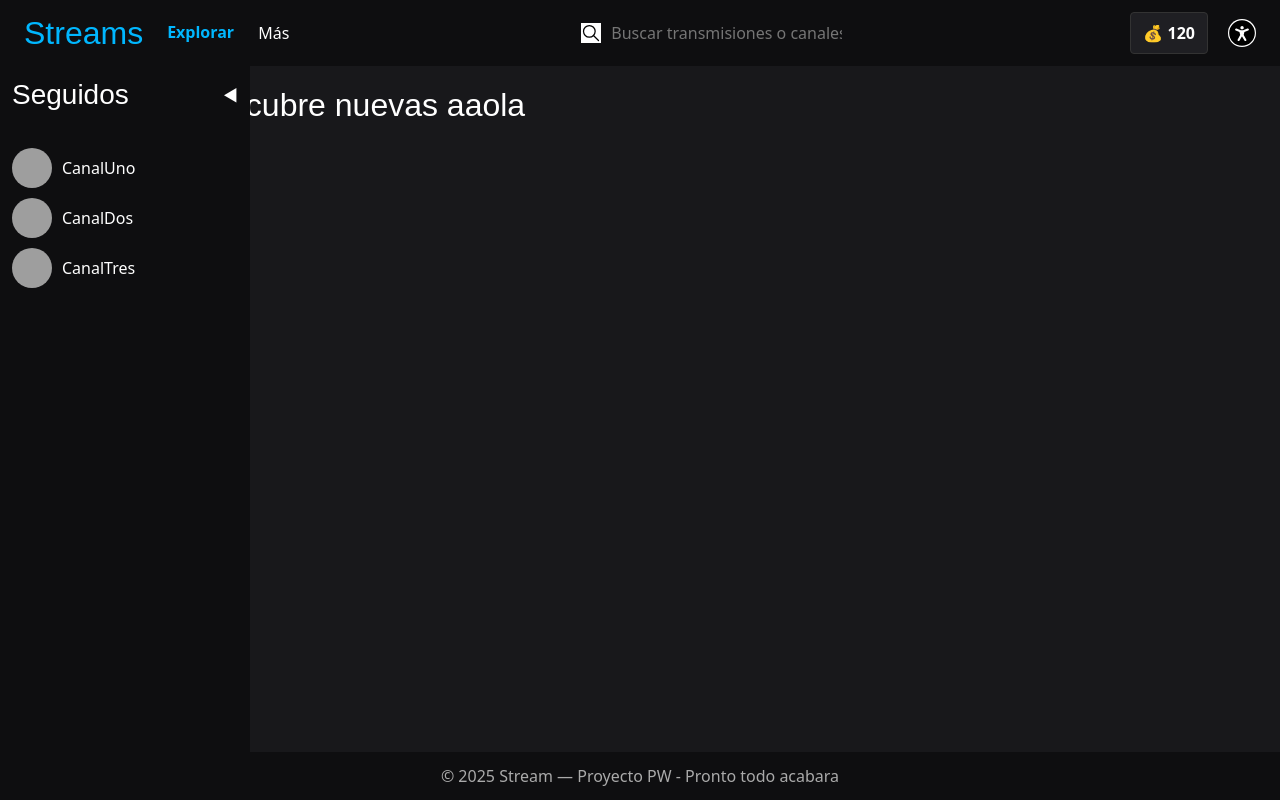
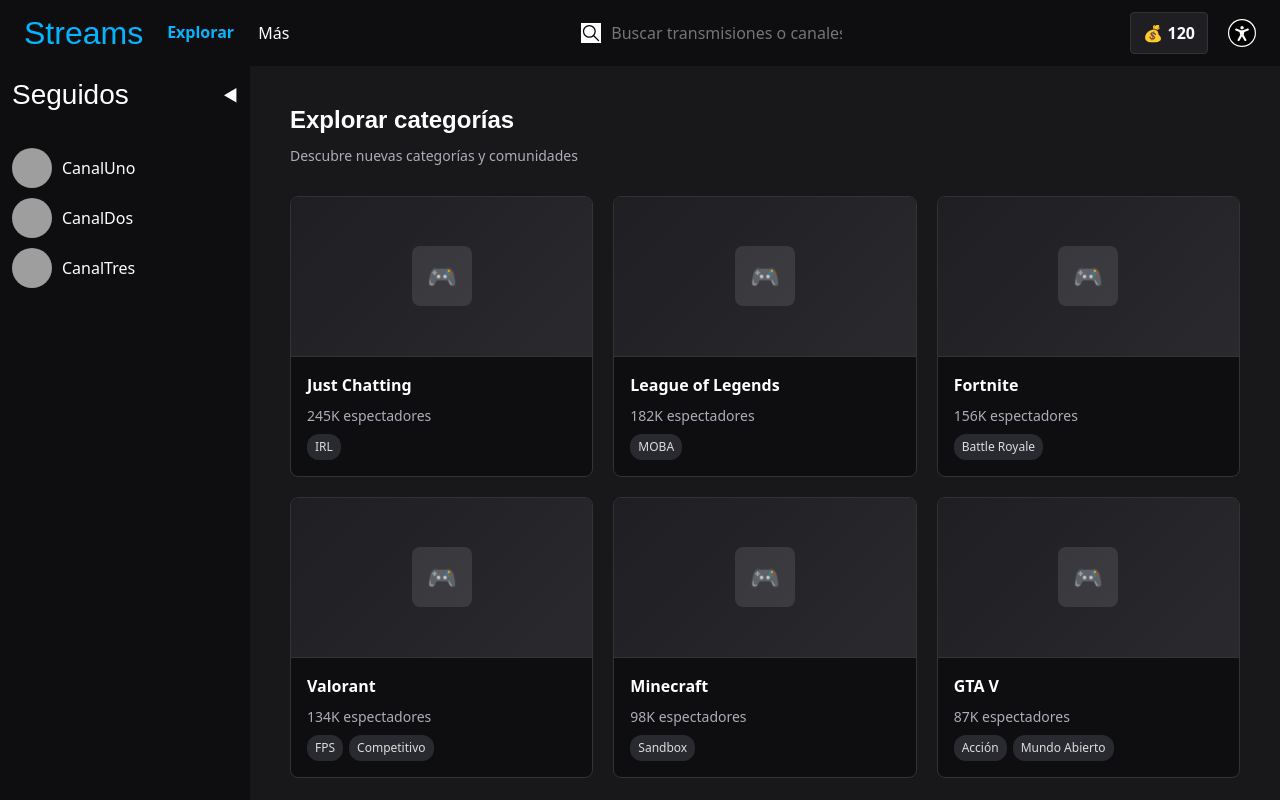
Before and after one commit to WCharlesOH/ProyectoPW, a React (Vite) app in the folder Pagina_Streams/: page /explorar in a window 1280 px wide. Shown: the top 800 px of the page. Built offline with nearby package versions, Linux system fonts and the light colour scheme; grey boxes are pictures that could not be loaded.

Commit message:
Pg explorar

```diff
--- a/Pagina_Streams/src/pages/Explorar.tsx
+++ b/Pagina_Streams/src/pages/Explorar.tsx
@@ -1,3 +1,61 @@
-export default function Explorar() {
-  return <h2>Explorar — Descubre nuevas aaola</h2>
+import { Link } from "react-router-dom";
+
+interface Categoria {
+  id: string;
+  nombre: string;
+  espectadores: string;
+  etiquetas?: string[];
 }
+
+const CATEGORIAS: Categoria[] = [
+  { id: "1", nombre: "Just Chatting", espectadores: "245K", etiquetas: ["IRL"] },
+  { id: "2", nombre: "League of Legends", espectadores: "182K", etiquetas: ["MOBA"] },
+  { id: "3", nombre: "Fortnite", espectadores: "156K", etiquetas: ["Battle Royale"] },
+  { id: "4", nombre: "Valorant", espectadores: "134K", etiquetas: ["FPS", "Competitivo"] },
+  { id: "5", nombre: "Minecraft", espectadores: "98K", etiquetas: ["Sandbox"] },
+  { id: "6", nombre: "GTA V", espectadores: "87K", etiquetas: ["Acción", "Mundo Abierto"] },
+];
+
+interface ExplorarProps {
+  sidebarAbierto?: boolean;
+}
+
+export default function Explorar({ sidebarAbierto = true }: ExplorarProps) {
+  const paddingLeft = sidebarAbierto ? "270px" : "60px";
+
+  return (
+    <div style={{ padding: "20px", paddingLeft, color: "#fff", background: "#18181b", minHeight: "100vh", transition: "padding-left 0.3s ease" }}>
+
+      <section style={{ marginBottom: "30px" }}>
+        <h1 style={{ color: "#fff", fontSize: "24px", fontWeight: "bold", marginBottom: "10px" }}>Explorar categorías</h1>
+        <p style={{ color: "#adadb8", fontSize: "14px" }}>Descubre nuevas categorías y comunidades</p>
+      </section>
+
+      <section>
+        <div style={{ display: "grid", gridTemplateColumns: "repeat(auto-fill, minmax(280px, 1fr))", gap: "20px" }}>
+          {CATEGORIAS.map((categoria) => (
+            <div key={categoria.id} style={{ background: "#0e0e10", borderRadius: "8px", overflow: "hidden", border: "1px solid #333", cursor: "pointer" }}>
+              <Link to={`/categoria/${categoria.id}`} style={{ textDecoration: "none" }}>
+                <div style={{ height: "160px", background: "linear-gradient(135deg, #1f1f23 0%, #2a2a2e 100%)", display: "flex", alignItems: "center", justifyContent: "center", borderBottom: "1px solid #333" }}>
+                  <div style={{ width: "60px", height: "60px", borderRadius: "8px", background: "rgba(255, 255, 255, 0.1)", display: "flex", alignItems: "center", justifyContent: "center", fontSize: "24px", color: "#9147ff" }}>🎮</div>
+                </div>
+
+                <div style={{ padding: "16px" }}>
+                  <div style={{ color: "#fff", fontWeight: "bold", fontSize: "16px", marginBottom: "8px" }}>{categoria.nombre}</div>
+                  <div style={{ color: "#adadb8", fontSize: "14px", marginBottom: "8px" }}>{categoria.espectadores} espectadores</div>
+                  {categoria.etiquetas && (
+                    <div style={{ display: "flex", gap: "6px", flexWrap: "wrap" }}>
+                      {categoria.etiquetas.map((etiqueta) => (
+                        <span key={etiqueta} style={{ fontSize: "12px", color: "#ddd", background: "rgba(83, 83, 95, 0.4)", padding: "4px 8px", borderRadius: "12px" }}>{etiqueta}</span>
+                      ))}
+                    </div>
+                  )}
+                </div>
+              </Link>
+            </div>
+          ))}
+        </div>
+      </section>
+    </div>
+  );
+}
```
